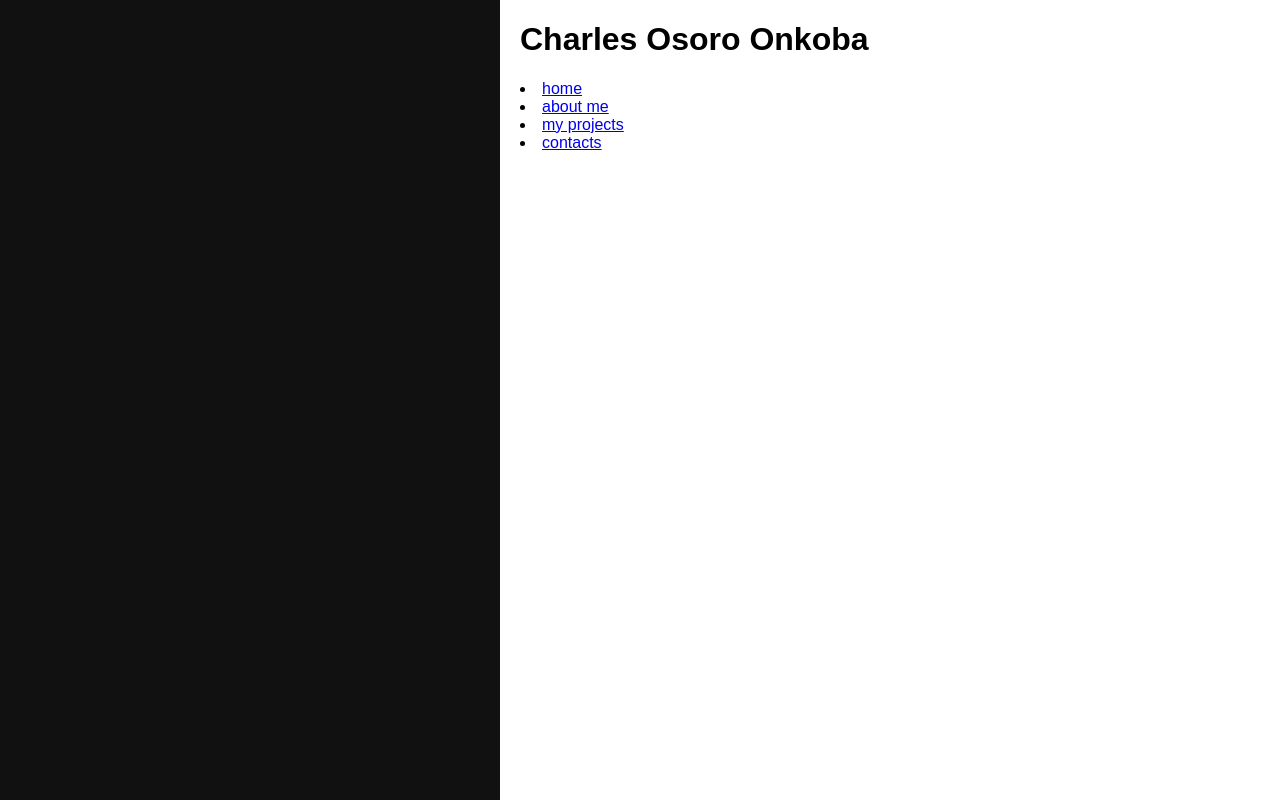
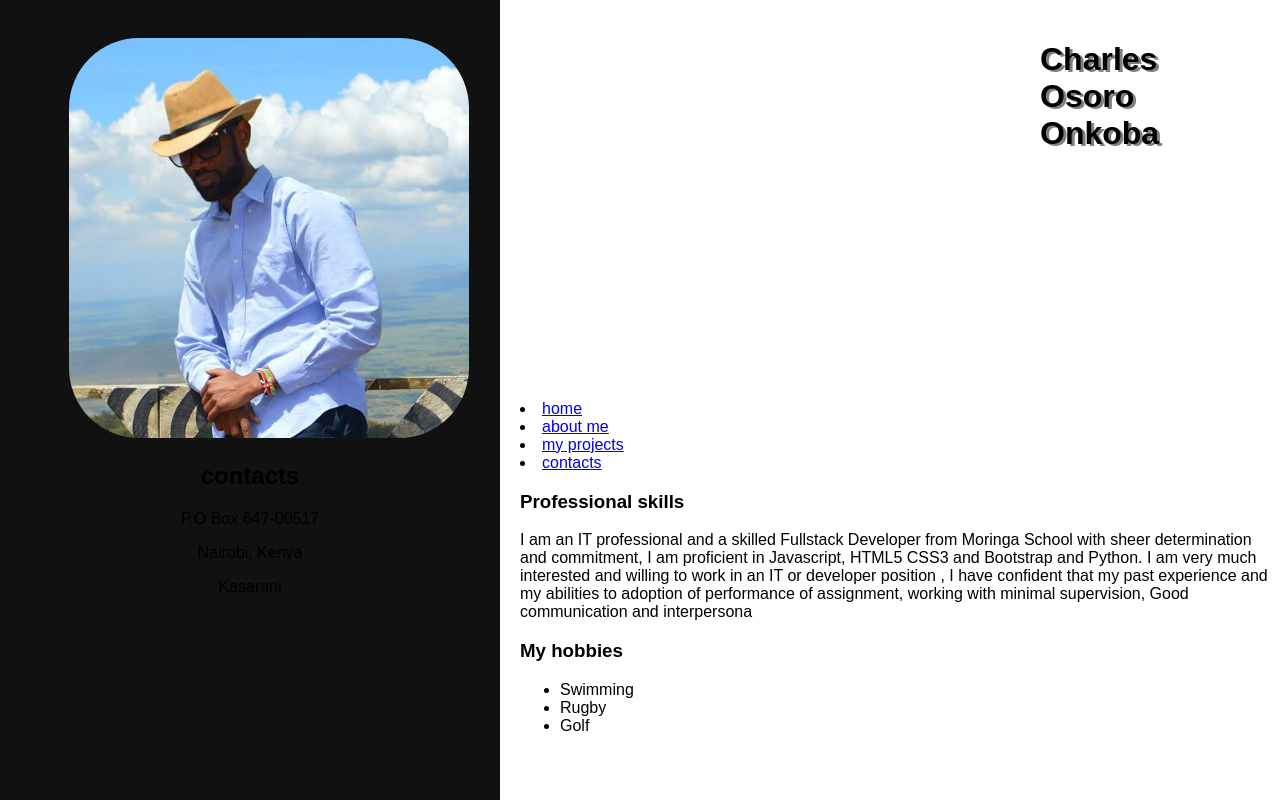
Before and after one commit to chaloo56/my-portfolio, a plain HTML site: page index.html in a window 1280 px wide. Drawn offline with Linux system fonts and the light colour scheme.

Commit message:
added images to the images folder

```diff
--- a/css/styles.css
+++ b/css/styles.css
@@ -8,9 +8,26 @@
     margin: 0;
     font-family: Arial, Helvetica, sans-serif;
   }
+  img{
+    -webkit-border-radius:70px;
+    margin-left: 1cm;
+    margin-top: 1cm;
+  }
+  .header{
+      padding: 20px;
+      margin-left:500px;
+      height: 400px;
+
+  }
+  .portfolio > h1{
+     text-shadow: 3px 2px grey;
+
+
+  }
   .port-f {
     height: 100%;
     width: 500px;
+    text-align: center;
     position: fixed;
     z-index: 1;
     top: 0;
@@ -23,4 +40,20 @@
   .main {
     margin-left: 500px;
     padding-left: 20px;
+    /* background-image: url('home/moringa/Documents/IP-assign/images/padlock.jpg') */
   }
+
+  #about-me{
+    max-width: 600px;
+    margin: 40px auto 0 auto;
+    background-color: white;
+    opacity: 0.5;
+    border: 1px dashed grey;
+
+    -webkit-border-radius:15px;
+    -webkit-box-shadow:rgba(110, 110, 110) 10px 10px 10px;
+    text-indent: 50px;
+
+
+
+  }
--- a/index.html
+++ b/index.html
@@ -8,16 +8,47 @@
 </head>
 <body>
 <div class="port-f">
+    <div class="port-f1">
+            <img src="./images/cowboy.jpg" alt="Charles" width="400" height="50%">
+    </div>
+    <div class="port-f2">
+        <h2>contacts</h2>
+        <p>P.O Box 647-00517</P>
+        <p>Nairobi, Kenya</p>
+        <p>Kasarani</p>
+
+    </div>
 
 </div>
 <div class="main">
-        <H1>Charles Osoro Onkoba</H1>
+    <div class="header">
+            <div class="portfolio">
+                <h1>Charles Osoro Onkoba</h1>
+            </div>
+        </div>
     <nav class="nav1">
         <li><a href="home">home</a></li>
         <li><a href="about me">about me</a></li>
         <li><a href="my projects">my projects</a></li>
         <li><a href="contacts">contacts</a></li>
     </nav>
+
+    <div class="about-me">
+        <h3>Professional skills</h3>
+        <p>
+            I am an IT professional and a skilled Fullstack Developer from Moringa School  with sheer determination and commitment, I am proficient in Javascript, HTML5 CSS3 and Bootstrap and Python.
+            I am very much interested and willing to work in an IT or developer position , I have confident that my past experience and my abilities to adoption of performance of assignment, working with minimal supervision, Good communication and interpersona
+        </p>
+        <h3>My hobbies</h3>
+        <ul>
+            <li>Swimming</li>
+            <li>Rugby</li>
+            <li>Golf</li>
+        </ul>
+
+
+
+    </div>
 </div>
 
 </body>
```
Also changed, not shown: images/chalo1.png (added), images/chalo2.jpg (renamed from images/20190418_174506.jpg), images/cowboy.jpg (added), images/grad-1.jpeg (added), images/grid-rr.jpg (added), images/logo1.jpeg (added), images/padlock.jpg (added), images/skul.jpg (added), images/t.h logo.jpeg (added). Lines whose indentation alone changed are shown as unchanged.
